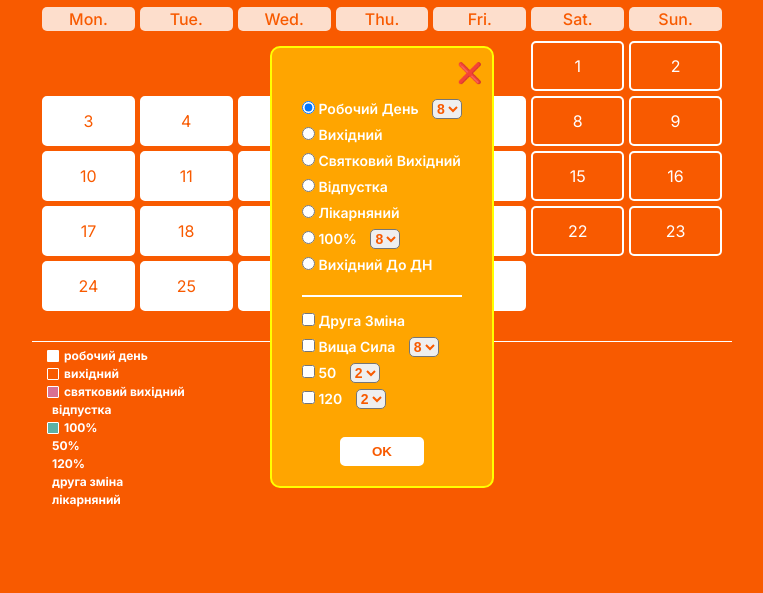
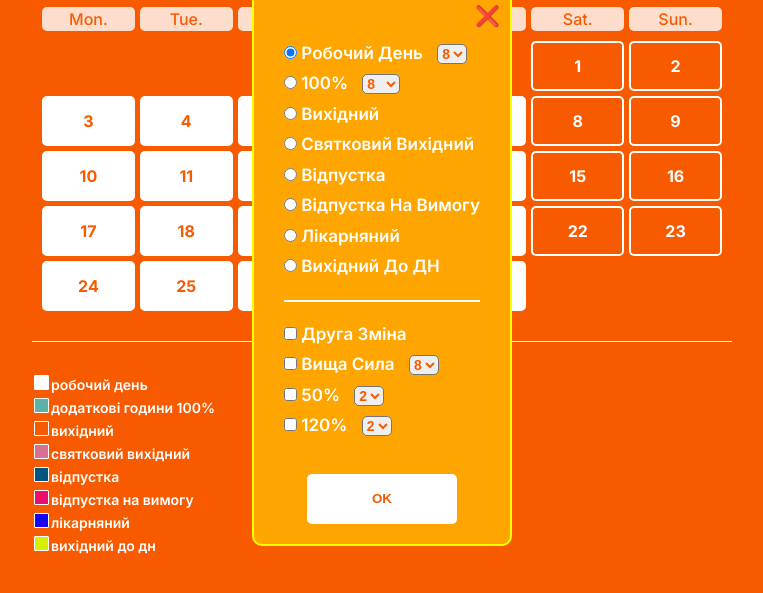
Before and after one commit to Sergo-Kaz13/autodoc-schedule, a plain HTML site: page index.html in a window 1280 px wide. Both pictures are taken after a click on the element 640 px from the left and 319 px from the top of the page. Shown: the part 133-726 px from the top of the page, without its empty margins (258-1021 px from the left). Drawn offline with Linux system fonts and the light colour scheme.

Commit message:
add new styles and new dom

```diff
--- a/index.html
+++ b/index.html
@@ -74,6 +74,30 @@
               <input
                 type="radio"
                 name="statusDay"
+                id="addHours100"
+                value="addHours100"
+              />
+              <label for="addHours100">100%</label>
+              <select name="100Time" id="">
+                <option value="1">1</option>
+                <option value="2">2</option>
+                <option value="3">3</option>
+                <option value="4">4</option>
+                <option value="5">5</option>
+                <option value="6">6</option>
+                <option value="7">7</option>
+                <option value="8" selected>8</option>
+                <option value="9">9</option>
+                <option value="10">10</option>
+                <option value="11">11</option>
+                <option value="12">12</option>
+              </select>
+            </div>
+
+            <div>
+              <input
+                type="radio"
+                name="statusDay"
                 id="weekend"
                 value="weekend"
               />
@@ -104,25 +128,20 @@
               <input
                 type="radio"
                 name="statusDay"
+                id="leaveOnRequest"
+                value="leaveOnRequest"
+              />
+              <label for="leaveOnRequest">відпустка на вимогу</label>
+            </div>
+
+            <div>
+              <input
+                type="radio"
+                name="statusDay"
                 id="hospital"
                 value="hospital"
               />
               <label for="hospital">лікарняний</label>
-            </div>
-
-            <div>
-              <input type="radio" name="statusDay" id="100" value="100" />
-              <label for="100">100%</label>
-              <select name="100Time" id="">
-                <option value="1">1</option>
-                <option value="2">2</option>
-                <option value="3">3</option>
-                <option value="4">4</option>
-                <option value="5">5</option>
-                <option value="6">6</option>
-                <option value="7">7</option>
-                <option value="8" selected>8</option>
-              </select>
             </div>
 
             <div>
@@ -161,8 +180,13 @@
               </select>
             </div>
             <div>
-              <input type="checkbox" name="50" id="" value="50" />
-              <label for="50">50</label>
+              <input
+                type="checkbox"
+                name="addHours50"
+                id="addHours50"
+                value="addHours50"
+              />
+              <label for="addHours50">50%</label>
               <select name="50Time" id="">
                 <option value="1">1</option>
                 <option value="2" selected>2</option>
@@ -174,9 +198,15 @@
                 <option value="8">8</option>
               </select>
             </div>
+
             <div>
-              <input type="checkbox" name="120" id="" value="120" />
-              <label for="120">120</label>
+              <input
+                type="checkbox"
+                name="addHours120"
+                id="addHours120"
+                value="addHours120"
+              />
+              <label for="addHours120">120%</label>
               <select name="120Time" id="">
                 <option value="1">1</option>
                 <option value="2" selected>2</option>
@@ -199,7 +229,44 @@
         <!-- <div class="scheduleItem"><span>1</span></div> -->
       </div>
 
-      <ul class="statusDay">
+      <table class="statusDay">
+        <tbody>
+          <tr>
+            <td><span class="statusDayColorWorkDay"></span></td>
+            <td>робочий день</td>
+          </tr>
+          <tr>
+            <td><span class="statusDayColor100"></span></td>
+            <td>додаткові години 100%</td>
+          </tr>
+          <tr>
+            <td><span class="statusDayColorWeekend"></span></td>
+            <td>вихідний</td>
+          </tr>
+          <tr>
+            <td><span class="statusDayColorHoliday"></span></td>
+            <td>святковий вихідний</td>
+          </tr>
+          <tr>
+            <td><span class="statusDayColorWorkHoliday"></span></td>
+            <td>відпустка</td>
+          </tr>
+          <tr>
+            <td><span class="statusDayColorLeaveOnRequest"></span></td>
+            <td>відпустка на вимогу</td>
+          </tr>
+          <tr>
+            <td><span class="statusDayColorHospital"></span></td>
+            <td>лікарняний</td>
+          </tr>
+          <tr>
+            <td><span class="statusDayColorBirthday"></span></td>
+            <td>вихідний до дн</td>
+          </tr>
+        </tbody>
+      </table>
+
+      <!-- <ul class="statusDay">
         <li class="statusDayItem">
           <span class="statusDayColorWorkDay"></span>
           <span class="statusDayText">робочий день</span>
@@ -236,7 +303,7 @@
           <span class="statusDayColor"></span>
           <span class="statusDayText">лікарняний</span>
         </li>
-      </ul>
+      </ul> -->
     </div>
   </body>
 </html>
--- a/main.js
+++ b/main.js
@@ -13,7 +13,7 @@ let currentMonth = new Date().getMonth();
 
 let dayIndex = null;
 // let monthActive = null;
-let yearActive = null;
+// let yearActive = null;
 
 const activeYear = document.querySelector(".activeYear");
 const monthItem = document.querySelector(".monthItem");
@@ -71,7 +71,13 @@ scheduleBlock.addEventListener("click", (e) => {
     listItems.classList.add("listItemsShow");
 
     dayIndex = Number(e.target.textContent);
-    yearActive = Number(document.querySelector(".activeYear").textContent);
+    // yearActive = Number(document.querySelector(".activeYear").textContent);
+
+    const formDate = new FormData(form);
+    const values = Object.fromEntries(formDate.entries());
+    const { statusDay } = values;
+    // console.log(["statusDay"], statusDay);
+    // weekend, holiday, workHoliday, leaveOnRequest, hospital, birthday/
   }
 });
 
@@ -87,8 +93,22 @@ async function formSend(e) {
   const formDate = new FormData(form);
   console.log(formDate);
   const values = Object.fromEntries(formDate.entries());
+  const { statusDay, backshift, higherPower, addHours50, addHours120 } = values;
+
+  const yearActive = Number(document.querySelector(".activeYear").textContent);
+
+  schedule[yearActive][Number(monthItem.id)][dayIndex - 1].statusDay =
+    statusDay;
+
+  console.log(["backshift"], backshift);
 
   console.log(values);
+  console.log(["schedule"], schedule);
+
+  listItems.classList.remove("listItemsShow");
+
+  scheduleBlock.innerHTML = "";
+  showSchedule(schedule, yearActive, Number(monthItem.id));
 }
 
 // listItems.addEventListener("click", (e) => {
--- a/scripts/createSchedule.js
+++ b/scripts/createSchedule.js
@@ -13,14 +13,14 @@ export function createSchedule(year) {
       numDayWeek =
         numDayWeek < 0 ? (numDayWeek = 6) : (numDayWeek = numDayWeek);
 
-      let statusDay = "working";
+      let statusDay = "workDay";
       if (numDayWeek === 5 || numDayWeek === 6) statusDay = "weekend";
 
       month.push({
         numberDay: numDayWeek,
         statusDay: statusDay,
         dayInfo: {
-          dayWork: {
+          workDay: {
             status: true,
             time: 8,
           },
@@ -30,26 +30,36 @@ export function createSchedule(year) {
           holiday: {
             status: false,
           },
-          100: {
+          workHoliday: {
+            status: false,
+          },
+          leaveOnRequest: {
+            status: false,
+          },
+          hospital: {
+            status: false,
+          },
+          birthday: {
+            status: false,
+          },
+          backshift: {
+            status: false,
+          },
+          higherPower: {
             status: false,
             time: 0,
           },
-          50: {
+          addHours50: {
             status: false,
             time: 0,
           },
-          120: {
+          addHours100: {
             status: false,
             time: 0,
           },
-          l4: {
+          addHours120: {
             status: false,
-          },
-          eveningWorkShift: {
-            status: false,
-          },
-          workHoliday: {
-            status: false,
+            time: 0,
           },
         },
       });
--- a/scripts/showSchedule.js
+++ b/scripts/showSchedule.js
@@ -29,8 +29,11 @@ export function showSchedule(schedule, year, month) {
     }
 
     switch (statusDay) {
-      case "working":
+      case "workDay":
         div.classList.add("scheduleItem", "scheduleItemWork");
+        break;
+      case "addHours100":
+        div.classList.add("scheduleItem", "scheduleItem100");
         break;
       case "weekend":
         div.classList.add("scheduleItem", "scheduleItemDayOff");
@@ -38,11 +41,17 @@ export function showSchedule(schedule, year, month) {
       case "holiday":
         div.classList.add("scheduleItem", "scheduleItemHoliday");
         break;
-      case "100":
-        div.classList.add("scheduleItem", "scheduleItem100");
+      case "workHoliday":
+        div.classList.add("scheduleItem", "scheduleItemWorkHoliday");
         break;
-      case "l4":
+      case "leaveOnRequest":
+        div.classList.add("scheduleItem", "scheduleItemLeaveOnRequest");
+        break;
+      case "hospital":
         div.classList.add("scheduleItem", "scheduleItemL4");
+        break;
+      case "birthday":
+        div.classList.add("scheduleItem", "scheduleItemBirthday");
         break;
     }
 
--- a/style.css
+++ b/style.css
@@ -51,6 +51,7 @@ body {
   padding: 10px;
   padding-bottom: 30px;
   border-bottom: 1px solid rgb(255, 255, 255);
+  margin-bottom: 30px;
 }
 
 .scheduleItem {
@@ -70,33 +71,51 @@ body {
   opacity: 0.7;
 }
 
+.scheduleItemWork,
+.scheduleItem100,
+.scheduleItemDayOff,
+.scheduleItemHoliday,
+.scheduleItemWorkHoliday,
+.scheduleItemLeaveOnRequest,
+.scheduleItemL4,
+.scheduleItemBirthday {
+  border: 2px solid rgb(255, 255, 255);
+  color: rgb(255, 255, 255);
+  font-weight: 700;
+}
+
 .scheduleItemWork {
   background: rgb(255, 255, 255);
-  border: 2px solid rgb(255, 255, 255);
+  color: rgb(248, 90, 0);
+}
+
+.scheduleItem100 {
+  background: rgb(93 177 166);
 }
 
 .scheduleItemDayOff {
   background: rgb(248, 90, 0);
-  border: 2px solid rgb(255, 255, 255);
-  color: rgb(255, 255, 255);
 }
 
 .scheduleItemHoliday {
   background: rgb(216, 112, 147);
-  border: 2px solid rgb(255, 255, 255);
-  color: rgb(255, 255, 255);
 }
 
-.scheduleItem100 {
-  background: rgb(93 177 166);
-  border: 2px solid rgb(255, 255, 255);
-  color: rgb(255, 255, 255);
+.scheduleItemWorkHoliday {
+  background: rgb(0, 86, 128);
+}
+
+.scheduleItemLeaveOnRequest {
+  background: rgb(236, 13, 110);
 }
 
 .scheduleItemL4 {
-  background: rgb(3 239 135);
-  border: 2px solid rgb(255, 255, 255);
-  color: rgb(255, 255, 255);
+  background: rgb(23, 3, 239);
+}
+
+.scheduleItemBirthday {
+  background: rgb(255, 255, 0);
+  color: rgb(12, 62, 235);
 }
 
 /* .scheduleItemEvening span {
@@ -115,14 +134,9 @@ body {
 }
 
 .statusDay {
-  display: flex;
-  /* justify-content: space-between; */
-  flex-direction: column;
-  padding: 5px 0 5px 15px;
-  list-style: none;
   color: rgb(255, 255, 255);
-  font-size: 12px;
-  font-weight: 700;
+  font-size: 14px;
+  font-weight: 600;
 }
 
 .statusDayItem {
@@ -131,39 +145,51 @@ body {
   gap: 5px;
 }
 
+.statusDayColorWorkDay,
+.statusDayColor100,
+.statusDayColorWeekend,
+.statusDayColorHoliday,
+.statusDayColorWorkHoliday,
+.statusDayColorLeaveOnRequest,
+.statusDayColorHospital,
+.statusDayColorBirthday {
+  display: inline-block;
+  width: 15px;
+  height: 15px;
+  border-radius: 1px;
+  border: 1px solid rgb(255, 255, 255);
+}
+
 .statusDayColorWorkDay {
-  display: inline-block;
-  width: 12px;
-  height: 12px;
-  border-radius: 1px;
   background: rgb(255, 255, 255);
 }
 
+.statusDayColor100 {
+  background: rgb(93 177 166);
+}
+
 .statusDayColorWeekend {
-  display: inline-block;
-  width: 12px;
-  height: 12px;
-  border-radius: 1px;
   background: rgb(248, 90, 0);
-  border: 1px solid rgb(255, 255, 255);
 }
 
 .statusDayColorHoliday {
-  display: inline-block;
-  width: 12px;
-  height: 12px;
-  border-radius: 1px;
   background: rgb(216, 112, 147);
-  border: 1px solid rgb(255, 255, 255);
 }
 
-.statusDayColor100 {
-  display: inline-block;
-  width: 12px;
-  height: 12px;
-  border-radius: 1px;
-  background: rgb(93 177 166);
-  border: 1px solid rgb(255, 255, 255);
+.statusDayColorWorkHoliday {
+  background: rgb(0, 86, 128);
+}
+
+.statusDayColorLeaveOnRequest {
+  background: rgb(236, 13, 110);
+}
+
+.statusDayColorHospital {
+  background: rgb(23, 3, 239);
+}
+
+.statusDayColorBirthday {
+  background: rgb(215, 239, 3);
 }
 
 .currentDate span {
@@ -203,13 +229,13 @@ body {
   position: relative;
   display: flex;
   flex-direction: column;
-  gap: 13px;
+  gap: 20px;
   list-style: none;
   border: 2px solid rgb(255, 255, 0);
   border-radius: 10px;
   padding: 50px 30px 20px 30px;
   background: rgb(255, 165, 0);
-  font-size: 14px;
+  font-size: 17px;
   font-weight: 600;
   color: rgb(255, 255, 255);
   text-transform: capitalize;
@@ -257,6 +283,8 @@ body {
 }
 
 .btnSubmit {
+  min-width: 150px;
+  min-height: 50px;
   padding: 5px 30px;
   border-radius: 5px;
   border: 2px solid rgb(255, 255, 255);
@@ -264,6 +292,11 @@ body {
   color: rgb(248, 90, 0);
   text-transform: uppercase;
   font-weight: 700;
+  transition: all ease-in-out 0.28s;
+}
+
+.btnSubmit:hover {
+  cursor: pointer;
 }
 
 .listItemsEvents li {
```
